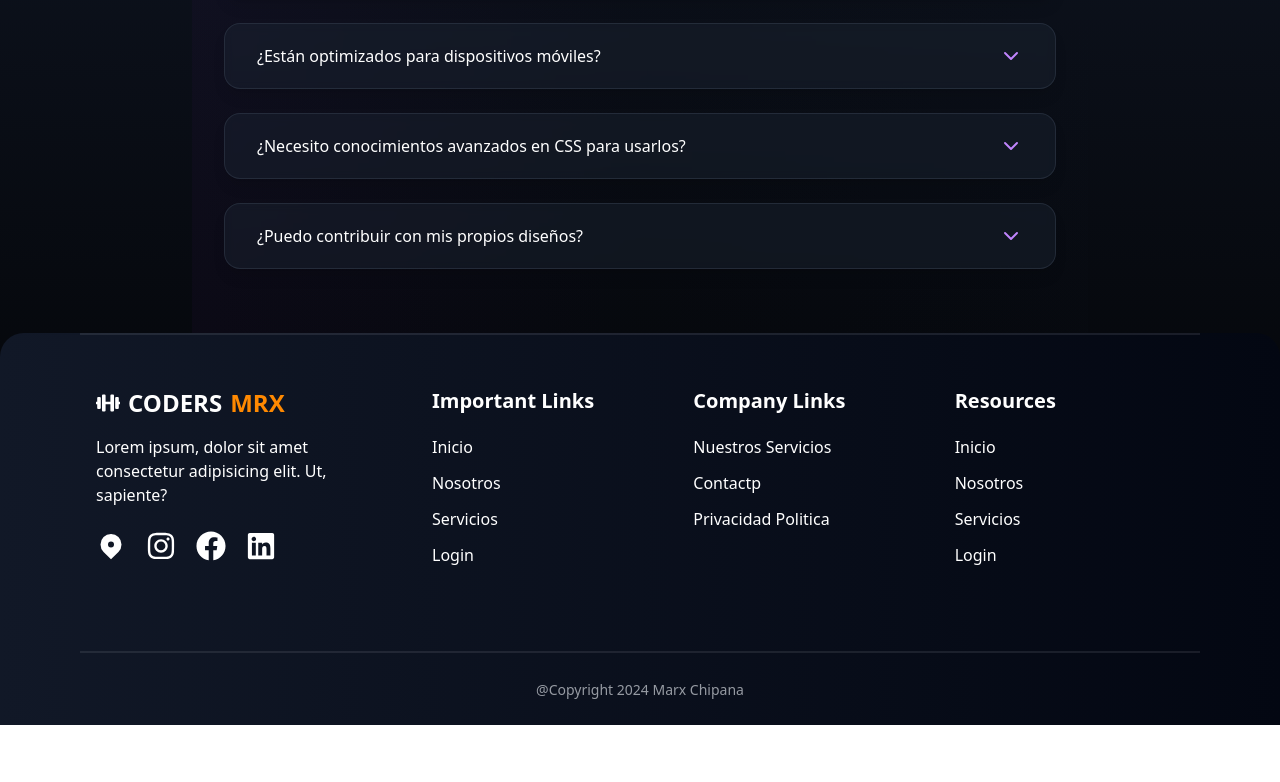
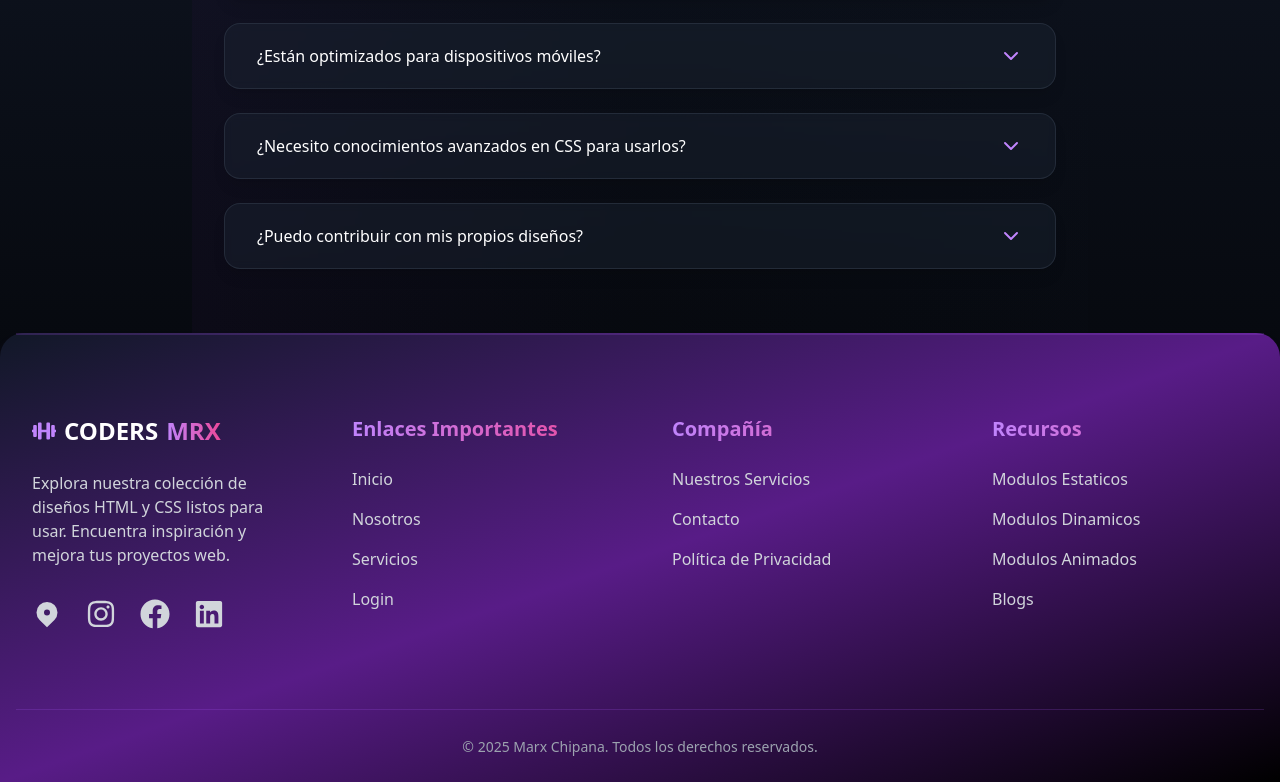
Before and after one commit to MarxAlonso/modelos-mrx, a React (Vite) app: page / in a window 1280 px wide. Shown: the part 1569-2351 px from the top of the page. Before the commit the page ends 2294 px from the top, so only its background shows below. Built offline with nearby package versions, Linux system fonts and the light colour scheme; a web font is replaced by a local one.

Commit message:
cambios en footer

```diff
--- a/src/common/Footer/Footer.tsx
+++ b/src/common/Footer/Footer.tsx
@@ -1,3 +1,4 @@
+import { motion } from "framer-motion";
 import {
   FaDumbbell,
   FaFacebook,
@@ -7,102 +8,129 @@ import {
 import { HiLocationMarker } from "react-icons/hi";
 
 export const Footer = () => {
+  const fadeInUp = {
+    initial: { y: 50, opacity: 0 },
+    animate: { y: 0, opacity: 1 },
+    transition: { duration: 0.5 }
+  };
+
   return (
-      <div className="bg-gradient-to-r from-gray-900 to-gray-950 rounded-t-3xl">
-        <div className="container">
-          <div className="grid md:grid-cols-4 nd:gap-4 py-5 border-t-2 border-gray-300/10 text-white">
-            <div className="py-8 px-4 space-y-4">
-              <div className="text-2xl flex items-center gap-2 font-bold uppercase">
-                <FaDumbbell />
+    <motion.div
+      initial={{ opacity: 0 }}
+      animate={{ opacity: 1 }}
+      transition={{ duration: 0.5 }}
+      className="bg-gradient-to-br from-gray-900 via-purple-900 to-black rounded-t-3xl shadow-lg shadow-purple-500/20"
+    >
+      <div className="container mx-auto px-4">
+        <div className="grid md:grid-cols-4 gap-8 py-12 border-t-2 border-purple-500/20 text-white">
+          {/* Logo y descripción */}
+          <motion.div
+            {...fadeInUp}
+            className="py-8 px-4 space-y-6"
+          >
+            <motion.div
+              whileHover={{ scale: 1.05 }}
+              className="text-2xl flex items-center gap-2 font-bold uppercase"
+            >
+              <FaDumbbell className="text-purple-400" />
               <p>CODERS</p>
-                <p className="text-primary">Mrx</p>
+              <p className="bg-gradient-to-r from-purple-400 to-pink-500 bg-clip-text text-transparent">MRX</p>
+            </motion.div>
+            <p className="text-gray-300">
+              Explora nuestra colección de diseños HTML y CSS listos para usar.
+              Encuentra inspiración y mejora tus proyectos web.
+            </p>
+            <div className="flex items-center gap-6 !mt-8">
+              {[HiLocationMarker, FaInstagram, FaFacebook, FaLinkedin].map((Icon, index) => (
+                <motion.a
+                  key={index}
+                  href="#"
+                  whileHover={{ scale: 1.2, color: "#8B5CF6" }}
+                  whileTap={{ scale: 0.9 }}
+                  className="text-3xl text-gray-300 hover:text-purple-500 transition-colors"
+                >
+                  <Icon />
+                </motion.a>
+              ))}
             </div>
-              <p>
-                Lorem ipsum, dolor sit amet consectetur adipisicing elit. Ut,
-                sapiente?
-              </p>
-              <div className="flex items-center justify-start gap-5 !mt-6">
-                <a href="#">
-                  <HiLocationMarker className="text-3xl" />
+          </motion.div>
+
+          {/* Links Grid */}
+          <div className="grid grid-cols-1 md:grid-cols-3 md:col-span-3 gap-8">
+            {/* Important Links */}
+            <motion.div {...fadeInUp} className="py-8 px-4">
+              <h2 className="text-xl font-bold mb-6 bg-gradient-to-r from-purple-400 to-pink-500 bg-clip-text text-transparent">
+                Enlaces Importantes
+              </h2>
+              <ul className="flex flex-col gap-4">
+                {["Inicio", "Nosotros", "Servicios", "Login"].map((item, index) => (
+                  <motion.li
+                    key={index}
+                    whileHover={{ x: 5 }}
+                    className="transition-colors"
+                  >
+                    <a href="/" className="text-gray-300 hover:text-purple-400">
+                      {item}
                     </a>
-                <a href="#">
-                  <FaInstagram className="text-3xl" />
+                  </motion.li>
+                ))}
+              </ul>
+            </motion.div>
+
+            {/* Company Links */}
+            <motion.div {...fadeInUp} className="py-8 px-4">
+              <h2 className="text-xl font-bold mb-6 bg-gradient-to-r from-purple-400 to-pink-500 bg-clip-text text-transparent">
+                Compañía
+              </h2>
+              <ul className="flex flex-col gap-4">
+                {["Nuestros Servicios", "Contacto", "Política de Privacidad"].map((item, index) => (
+                  <motion.li
+                    key={index}
+                    whileHover={{ x: 5 }}
+                    className="transition-colors"
+                  >
+                    <a href="/" className="text-gray-300 hover:text-purple-400">
+                      {item}
                     </a>
-                <a href="#">
-                  <FaFacebook className="text-3xl" />
+                  </motion.li>
+                ))}
+              </ul>
+            </motion.div>
+
+            {/* Resources */}
+            <motion.div {...fadeInUp} className="py-8 px-4">
+              <h2 className="text-xl font-bold mb-6 bg-gradient-to-r from-purple-400 to-pink-500 bg-clip-text text-transparent">
+                Recursos
+              </h2>
+              <ul className="flex flex-col gap-4">
+                {["Modulos Estaticos", "Modulos Dinamicos", "Modulos Animados", "Blogs"].map((item, index) => (
+                  <motion.li
+                    key={index}
+                    whileHover={{ x: 5 }}
+                    className="transition-colors"
+                  >
+                    <a href="/" className="text-gray-300 hover:text-purple-400">
+                      {item}
                     </a>
-                <a href="#">
-                  <FaLinkedin className="text-3xl" />
-                </a>
+                  </motion.li>
+                ))}
+              </ul>
+            </motion.div>
           </div>
         </div>
-            {/* Footer Links */}
-            <div className="grid grid-cols-2 md:grid-cols-3 md:col-span-3 md:ml-14">
-              <div className="py-8 px-4">
-                <h1 className="sm:text-xl text-xl font-bold sm:text-left text-justify mb-5">
-                  Important Links
-                </h1>
-                <ul className="flex flex-col gap-3">
-                  <li>
-                    <a href="/">Inicio</a>
-                  </li>
-                  <li>
-                    <a href="/">Nosotros</a>
-                  </li>
-                  <li>
-                    <a href="/">Servicios</a>
-                  </li>
-                  <li>
-                    <a href="/">Login</a>
-                  </li>
-                </ul>
+
+        {/* Copyright Section */}
+        <motion.div
+          initial={{ opacity: 0 }}
+          animate={{ opacity: 1 }}
+          transition={{ delay: 0.5 }}
+          className="text-center py-6 border-t border-purple-500/20"
+        >
+          <span className="text-sm text-gray-400">
+            © {new Date().getFullYear()} Marx Chipana. Todos los derechos reservados.
+          </span>
+        </motion.div>
       </div>
-              <div className="py-8 px-4">
-                <h1 className="sm:text-xl text-xl font-bold sm:text-left text-justify mb-5">
-                  Company Links
-                </h1>
-                <ul className="flex flex-col gap-3">
-                  <li>
-                    <a href="/">Nuestros Servicios</a>
-                  </li>
-                  <li>
-                    <a href="/">Contactp</a>
-                  </li>
-                  <li>
-                    <a href="/">Privacidad Politica</a>
-                  </li>
-                </ul>
-              </div>
-              <div className="py-8 px-4">
-                <h1 className="sm:text-xl text-xl font-bold sm:text-left text-justify mb-5">
-                  Resources
-                </h1>
-                <ul className="flex flex-col gap-3">
-                  <li>
-                    <a href="/">Inicio</a>
-                  </li>
-                  <li>
-                    <a href="/">Nosotros</a>
-                  </li>
-                  <li>
-                    <a href="/">Servicios</a>
-                  </li>
-                  <li>
-                    <a href="/">Login</a>
-                  </li>
-                </ul>
-              </div>
-            </div>
-          </div>
-          {/* Copyright Section */}
-          <div className="mt-8">
-            <div className="text-center py-6 border-t-2 border-gray-300/10">
-              <span className="text-sm text-gray-300 opacity-70">
-                @Copyright 2024 Marx Chipana
-              </span>
-            </div>
-          </div>
-        </div>
-      </div>
+    </motion.div>
   );
 };
```
Lines whose indentation alone changed are shown as unchanged.
